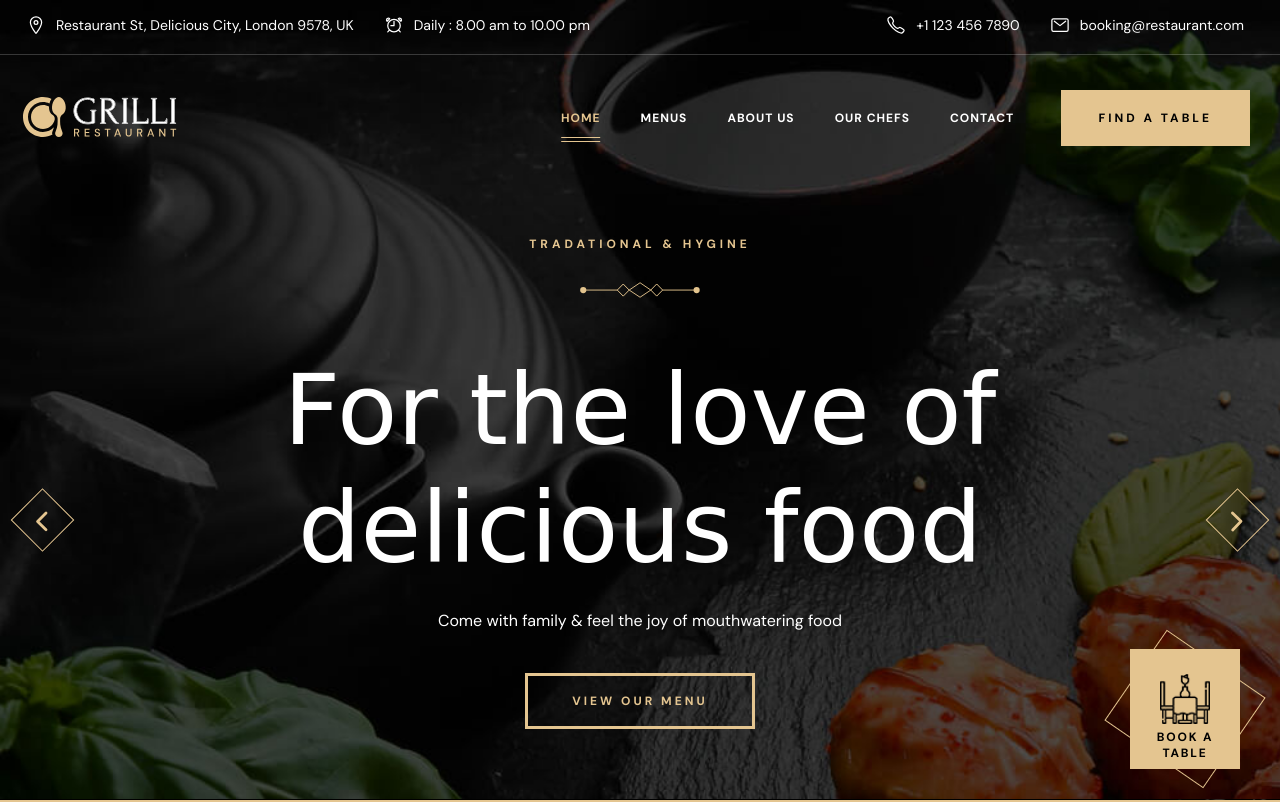
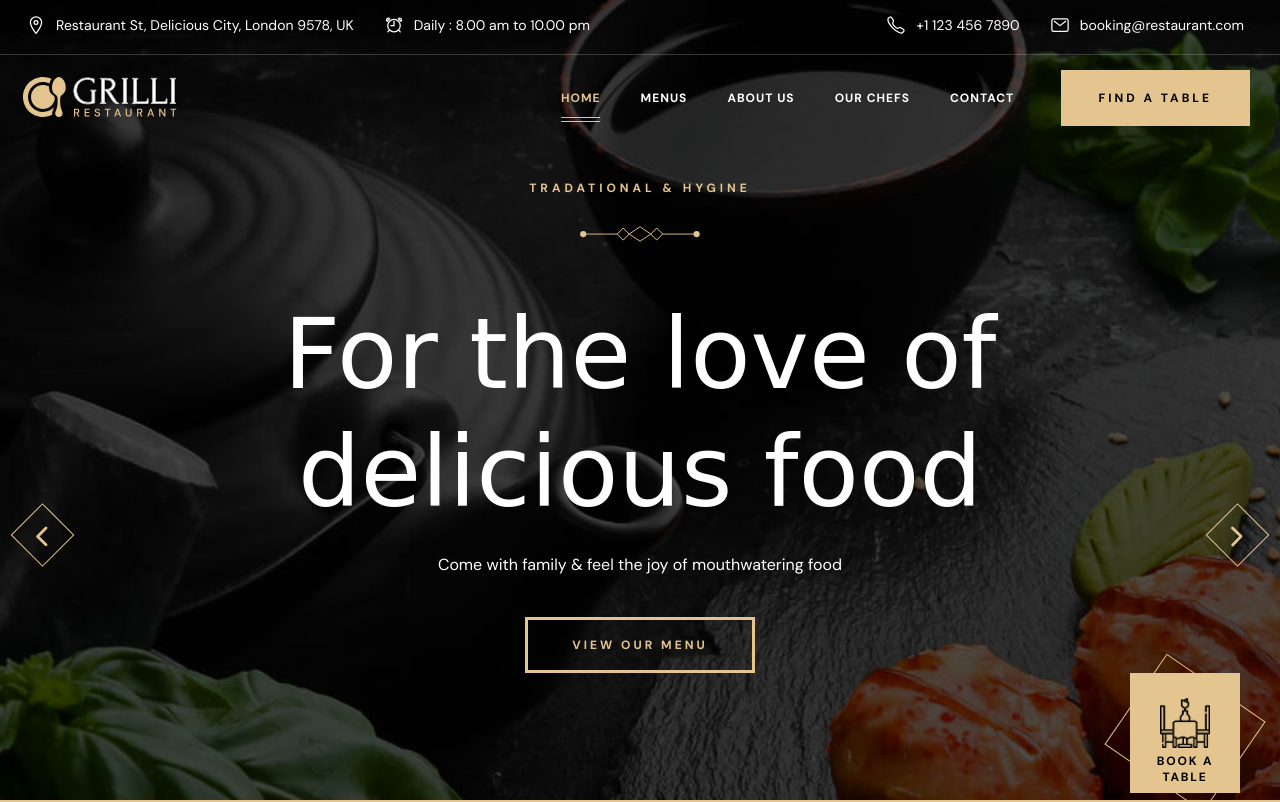
Before and after one commit to giovani-FrontEnd/Grilli-restaurant, a plain HTML site: page index.html in a window 1280 px wide. Shown: the top 802 px of the page. Drawn offline with nearby package versions, Linux system fonts and the light colour scheme; files whose address does not match are found by name; a web font is replaced by a local one.

Commit message:
fix navbar

```diff
--- a/assets/css/style.css
+++ b/assets/css/style.css
@@ -393,20 +393,17 @@ header .arrow-right .right-icon{
 header nav{
     background-color: transparent;
     padding: 20px;
-    margin: 20px 0;
     display: flex;
     justify-content: space-between;
     align-items: center;
+    position: fixed;
+    height: 96px;
+    width: 100%;
+    z-index: 20;
 }
 header nav.active{
-    position: fixed;
     top: 0;
-    left: 0;
     background-color: var(--eerie-black-4);
-    margin: 0;
-    width: 100%;
-    z-index: 20;
-    transition: var(--transition-2);
 }
 header nav ul{
     display: flex;
@@ -507,6 +504,7 @@ header nav .hamburger .hamb-icon:last-child{
 header .content-header{
     text-align: center;
     color: #fff;
+    margin: 80px;
 }
 header .content-header .title-section{
     margin: 0 auto 30px auto;
--- a/assets/js/script.js
+++ b/assets/js/script.js
@@ -94,25 +94,14 @@ let navbar = document.querySelector('header nav');
 var prevScrollpos = window.pageYOffset;
 
 document.onscroll = function () {
-  var currentScrollPos = window.pageYOffset;
-  if(prevScrollpos > currentScrollPos) {
-    navbar.style.top = '0';
-  } else{
-    navbar.style.top = '-100px';
-  }
-  prevScrollpos = currentScrollPos;
 
     if(window.scrollY > 50) {
         scrollTop.classList.add('active');
-    } else{
+        navbar.classList.add('active');
+      } else{
         scrollTop.classList.remove('active');
-    }
-
-    if(window.scrollY > 250){
-      navbar.classList.add('active');
-    } else{
-      navbar.classList.remove('active');
-    }
+        navbar.classList.remove('active');
+      }
 }
 
 scrollTop.onclick = () => {
@@ -135,8 +124,7 @@ aboutSection.onmousemove = function (e) {
 
 // loadingPage
 
-
-document.addEventListener("DOMContentLoaded", function(event) {
+document.addEventListener("DOMContentLoaded", function() {
   let loading = document.querySelector('.loading');
 
   // Show the loading screen
```
